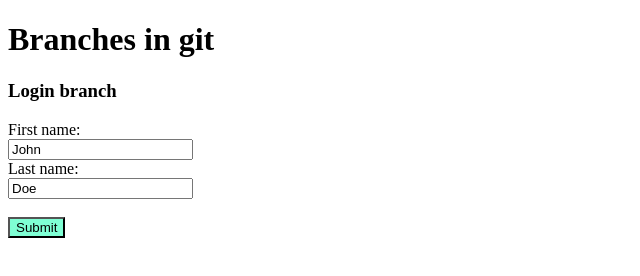
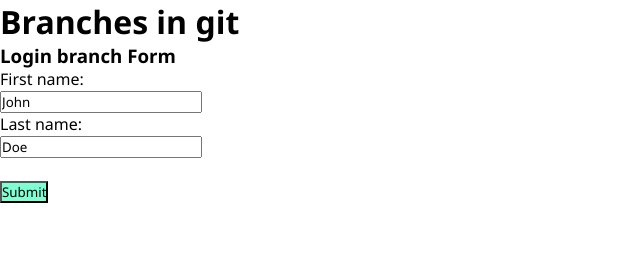
Before and after one commit to taha-aptech/branches, a plain HTML site: page index.html in a window 1280 px wide. Shown: the whole page, without its empty margins (0-640 px from the left). Drawn offline with Linux system fonts and the light colour scheme.

Commit message:
inernal css - style tag added in login branch

```diff
--- a/index.html
+++ b/index.html
@@ -4,10 +4,18 @@
     <meta charset="UTF-8">
     <meta name="viewport" content="width=device-width, initial-scale=1.0">
     <title>Branches</title>
+    <style>
+        *{
+            font-family: 'Segoe UI', Tahoma, Geneva, Verdana, sans-serif;
+            margin: 0;
+            padding: 0;
+            box-sizing: border-box ;
+        }
+    </style>
 </head>
 <body>
     <h1>Branches in git</h1>
-    <h3>Login branch</h3>
+    <h3>Login branch Form</h3>
 
     <form action="/action_page.php">
         <label for="fname">First name:</label><br>
```
